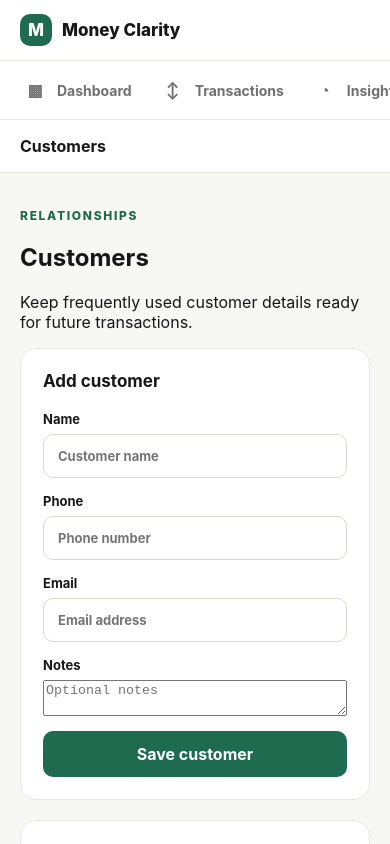
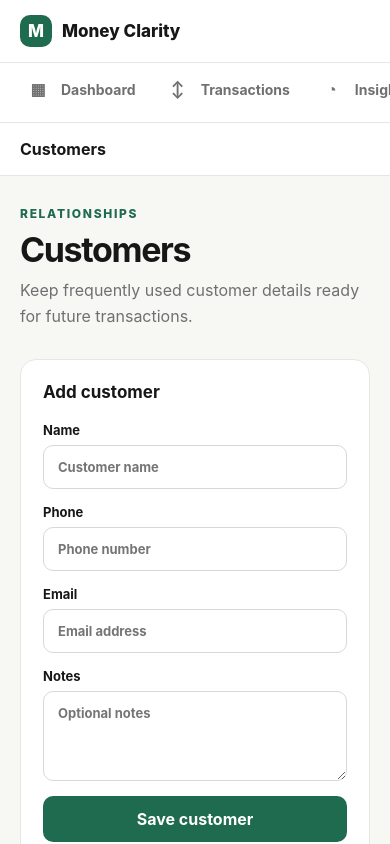
Before and after one commit to SyedNaqi1/money-clarity-final, a Next.js app: page /customers in a window 390 px wide. Shown: the top 844 px of the page. Built offline with nearby package versions, Linux system fonts and the light colour scheme.

Commit message:
Update globals.css

```diff
--- a/app/globals.css
+++ b/app/globals.css
@@ -775,3 +775,503 @@ input:focus {
     align-items: flex-end;
   }
 }
+/* ================================
+   MONEY CLARITY APP
+   ================================ */
+
+.dashboardShell {
+  min-height: 100vh;
+  display: flex;
+}
+
+.sidebar {
+  width: 245px;
+  min-height: 100vh;
+  background: #ffffff;
+  border-right: 1px solid var(--line);
+  display: flex;
+  flex-direction: column;
+  position: sticky;
+  top: 0;
+  height: 100vh;
+  flex-shrink: 0;
+}
+
+.sidebarTop {
+  padding: 24px 20px;
+}
+
+.sidebarBrand {
+  display: flex;
+  align-items: center;
+  gap: 10px;
+  font-weight: 800;
+  font-size: 17px;
+}
+
+.sidebarNav {
+  display: grid;
+  gap: 5px;
+  padding: 10px 14px;
+}
+
+.sidebarLink {
+  display: flex;
+  align-items: center;
+  gap: 12px;
+  padding: 11px 13px;
+  border-radius: 10px;
+  color: var(--muted);
+  font-size: 14px;
+  font-weight: 650;
+  transition: 0.15s ease;
+}
+
+.sidebarLink:hover {
+  background: #f5f5f1;
+  color: var(--ink);
+}
+
+.sidebarLink.active {
+  background: var(--accent2);
+  color: var(--accent);
+}
+
+.sidebarIcon {
+  width: 22px;
+  text-align: center;
+  font-size: 16px;
+}
+
+.sidebarBottom {
+  margin-top: auto;
+  padding: 14px;
+  border-top: 1px solid var(--line);
+  display: grid;
+  gap: 5px;
+}
+
+.dashboardMain {
+  min-width: 0;
+  flex: 1;
+}
+
+.loadingPage {
+  padding: 80px;
+  color: var(--muted);
+}
+
+.dashboardPageHeading {
+  display: flex;
+  justify-content: space-between;
+  align-items: flex-end;
+  gap: 30px;
+  margin-bottom: 30px;
+}
+
+.dashboardPageHeading h1 {
+  margin: 8px 0;
+  font-size: 42px;
+  letter-spacing: -0.04em;
+}
+
+.dashboardPageHeading p {
+  margin: 0;
+  color: var(--muted);
+  line-height: 1.6;
+}
+
+.dashboardGrid {
+  display: grid;
+  grid-template-columns: 1fr 1fr;
+  gap: 20px;
+  margin-bottom: 20px;
+}
+
+.comparisonChart {
+  display: grid;
+  gap: 25px;
+  padding: 10px 0;
+}
+
+.comparisonLabel,
+.categoryBarTop {
+  display: flex;
+  justify-content: space-between;
+  gap: 20px;
+  margin-bottom: 9px;
+  font-size: 13px;
+}
+
+.comparisonLabel span,
+.categoryBarTop span {
+  color: var(--muted);
+}
+
+.barTrack {
+  height: 10px;
+  background: #eeeeea;
+  border-radius: 20px;
+  overflow: hidden;
+}
+
+.bar {
+  height: 100%;
+  border-radius: 20px;
+  min-width: 3px;
+}
+
+.incomeBar {
+  background: var(--accent);
+}
+
+.expenseBar {
+  background: var(--danger);
+}
+
+.categoryBars {
+  display: grid;
+  gap: 18px;
+}
+
+.categoryBar {
+  background: #5d9078;
+}
+
+.reviewPanel {
+  margin-bottom: 20px;
+}
+
+.reviewCount {
+  color: var(--danger) !important;
+  font-weight: 750;
+}
+
+.reviewGood {
+  display: flex;
+  align-items: center;
+  gap: 14px;
+  padding: 14px;
+  background: var(--accent2);
+  border-radius: 12px;
+}
+
+.reviewGood > span {
+  width: 30px;
+  height: 30px;
+  display: grid;
+  place-items: center;
+  background: var(--accent);
+  color: white;
+  border-radius: 50%;
+}
+
+.reviewGood p {
+  margin: 3px 0 0;
+  color: var(--muted);
+  font-size: 12px;
+}
+
+.reviewList {
+  display: grid;
+}
+
+.reviewRow {
+  display: flex;
+  justify-content: space-between;
+  align-items: center;
+  gap: 20px;
+  padding: 14px 0;
+  border-bottom: 1px solid var(--line);
+}
+
+.reviewRow small {
+  display: block;
+  margin-top: 4px;
+  color: var(--muted);
+  font-size: 11px;
+}
+
+.reviewLink {
+  color: var(--accent);
+  font-size: 13px;
+  font-weight: 750;
+  padding-top: 15px;
+}
+
+.transactionLayout {
+  display: grid;
+  grid-template-columns: 360px minmax(0, 1fr);
+  gap: 20px;
+}
+
+.filterBar {
+  display: flex;
+  gap: 10px;
+  margin-bottom: 20px;
+}
+
+select,
+textarea {
+  width: 100%;
+  padding: 13px 14px;
+  border: 1px solid #d9d9d2;
+  border-radius: 10px;
+  background: #fff;
+  font: inherit;
+  outline: none;
+}
+
+textarea {
+  min-height: 90px;
+  resize: vertical;
+}
+
+select:focus,
+textarea:focus {
+  border-color: var(--accent);
+  box-shadow: 0 0 0 3px #1e6b5015;
+}
+
+.txActions {
+  display: flex;
+  flex-direction: column;
+  align-items: flex-end;
+  gap: 8px;
+}
+
+.deleteButton {
+  border: 1px solid #ead6d6;
+  background: #fff8f8;
+  color: var(--danger);
+  border-radius: 8px;
+  padding: 6px 9px;
+  font-size: 11px;
+  font-weight: 700;
+  cursor: pointer;
+}
+
+.deleteButton:hover {
+  background: #f8eded;
+}
+
+.reviewBadge,
+.receiptBadge {
+  display: inline-block;
+  margin-top: 7px;
+  margin-right: 5px;
+  padding: 4px 7px;
+  border-radius: 6px;
+  font-size: 10px;
+  font-weight: 750;
+}
+
+.reviewBadge {
+  background: #f7eeee;
+  color: var(--danger);
+}
+
+.receiptBadge {
+  background: var(--accent2);
+  color: var(--accent);
+}
+
+.periodSelect {
+  width: auto;
+  min-width: 150px;
+}
+
+.largeComparison {
+  display: grid;
+  grid-template-columns: 1fr 1fr;
+  gap: 35px;
+  padding: 15px 0;
+}
+
+.largeComparison span {
+  display: block;
+  color: var(--muted);
+  font-size: 13px;
+  margin-bottom: 6px;
+}
+
+.largeComparison strong {
+  display: block;
+  font-size: 22px;
+  margin-bottom: 15px;
+}
+
+.largeBarTrack {
+  height: 15px;
+  background: #eeeeea;
+  border-radius: 20px;
+  overflow: hidden;
+}
+
+.largeBar {
+  height: 100%;
+  background: var(--accent);
+  border-radius: 20px;
+}
+
+.expenseLargeBar {
+  background: var(--danger);
+}
+
+.categoryList {
+  display: grid;
+}
+
+.categoryListItem {
+  display: flex;
+  justify-content: space-between;
+  align-items: center;
+  padding: 14px 0;
+  border-bottom: 1px solid var(--line);
+}
+
+.peopleList {
+  display: grid;
+  gap: 12px;
+}
+
+.personCard {
+  display: flex;
+  justify-content: space-between;
+  align-items: flex-start;
+  gap: 20px;
+  padding: 16px;
+  border: 1px solid var(--line);
+  border-radius: 12px;
+}
+
+.personCard strong,
+.personCard small {
+  display: block;
+}
+
+.personCard small {
+  margin-top: 4px;
+  color: var(--muted);
+  font-size: 12px;
+}
+
+.personCard p {
+  color: var(--muted);
+  font-size: 12px;
+  margin: 9px 0 0;
+}
+
+.settingsGrid {
+  display: grid;
+  grid-template-columns: 1fr 1fr;
+  gap: 20px;
+  max-width: 900px;
+}
+
+.accountInfo {
+  display: grid;
+  gap: 7px;
+  padding: 15px;
+  border-radius: 10px;
+  background: #f7f7f4;
+  margin-bottom: 18px;
+}
+
+.accountInfo span {
+  color: var(--muted);
+  font-size: 12px;
+}
+
+.accountInfo strong {
+  word-break: break-word;
+}
+
+.summarySection {
+  margin-top: 30px;
+}
+
+.sectionTitle {
+  margin-bottom: 15px;
+}
+
+.summaryCard {
+  background: #fff;
+  border: 1px solid var(--line);
+  border-radius: 14px;
+  padding: 20px;
+}
+
+@media (max-width: 1000px) {
+  .sidebar {
+    width: 210px;
+  }
+
+  .dashboardGrid,
+  .transactionLayout,
+  .settingsGrid {
+    grid-template-columns: 1fr;
+  }
+}
+
+@media (max-width: 750px) {
+  .dashboardShell {
+    display: block;
+  }
+
+  .sidebar {
+    position: relative;
+    width: 100%;
+    height: auto;
+    min-height: auto;
+    border-right: 0;
+    border-bottom: 1px solid var(--line);
+  }
+
+  .sidebarTop {
+    padding: 15px 20px;
+  }
+
+  .sidebarNav {
+    display: flex;
+    overflow-x: auto;
+    padding: 5px 14px 12px;
+  }
+
+  .sidebarLink {
+    white-space: nowrap;
+  }
+
+  .sidebarBottom {
+    display: none;
+  }
+
+  .dashHeader {
+    padding: 16px 20px;
+  }
+
+  .dashContent {
+    padding: 30px 20px;
+  }
+
+  .dashboardPageHeading {
+    align-items: flex-start;
+    flex-direction: column;
+  }
+
+  .dashboardPageHeading h1 {
+    font-size: 34px;
+  }
+
+  .largeComparison {
+    grid-template-columns: 1fr;
+  }
+
+  .filterBar {
+    flex-direction: column;
+  }
+
+  .txRow {
+    align-items: flex-start;
+  }
+}
```
